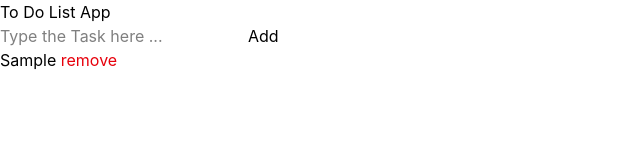
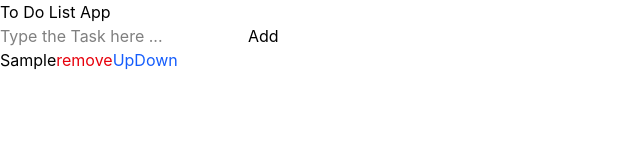
Before and after one commit to mohammadrv20/TodoList, a React (Vite) app: page / in a window 1280 px wide. Both pictures are taken after typing "Sample" into the empty fields and a click on the button "Add". Shown: the top 160 px of the page, without its empty margins (0-640 px from the left). Built offline with nearby package versions, Linux system fonts and the light colour scheme.

Commit message:
implement the up button

```diff
--- a/src/App.jsx
+++ b/src/App.jsx
@@ -20,13 +20,29 @@ export default function App(){
     setTasks(tasks.filter((_ , indexToRemove ) => index !== indexToRemove))
   }
 
+  function handleUpp(index){
+
+    const updateArr = [...tasks]
+    const temp = updateArr[index]
+    updateArr[index] = updateArr[index - 1]
+    updateArr[index -1] = temp
+
+    setTasks(updateArr)
+  }
+
+    console.log(tasks)
   return(
     <>
     <h1>To Do List App</h1>
     <input type="text" placeholder="Type the Task here ..." onChange={handleChange} value={task} />
     <button onClick={handleClick}>Add</button>
     <ul >
-      {tasks.map((task , index) => <li key={index}>{task} <button onClick={() => handleRemove(index)} className='text-red-600'>remove</button></li>)}
+      {tasks.map((task , index) => <li key={index}>{task}
+         <button onClick={() => handleRemove(index)}
+          className='text-red-600'>remove</button>
+          <button onClick={() => handleUpp(index)} className='text-blue-600'>Up</button>
+          <button className='text-blue-600'>Down</button>
+          </li>)}
     </ul>
     </>
   )
```
